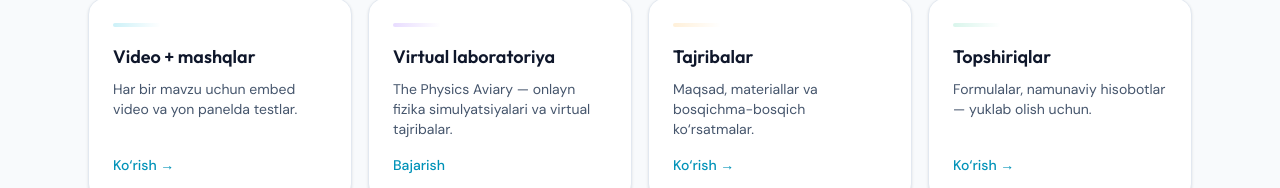
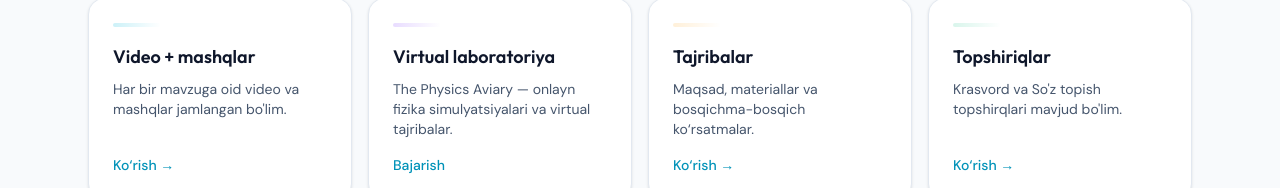
Before and after one commit to Valijon0373/physics-education, a React (Vite) app: page / in a window 1280 px wide. Shown: the part 819-1007 px from the top of the page. Built offline with nearby package versions, Linux system fonts and the light colour scheme.

Commit message:
Update descriptions for clarity and consistency in Home component

```diff
--- a/src/pages/Home.tsx
+++ b/src/pages/Home.tsx
@@ -56,7 +56,7 @@ export function Home() {
             {
               to: '/darslar',
               title: 'Video + mashqlar',
-              desc: "Har bir mavzu uchun embed video va yon panelda testlar.",
+              desc: "Har bir mavzuga oid video va mashqlar jamlangan bo'lim.",
               accent: 'from-cyan-500/20 to-transparent',
             },
             {
@@ -74,7 +74,7 @@ export function Home() {
             {
               to: '/qollanmalar',
               title: 'Topshiriqlar',
-              desc: "Formulalar, namunaviy hisobotlar — yuklab olish uchun.",
+              desc: "Krasvord va So'z topish topshirqlari mavjud bo'lim.",
               accent: 'from-emerald-500/15 to-transparent',
             },
           ].map((card) => {
```
